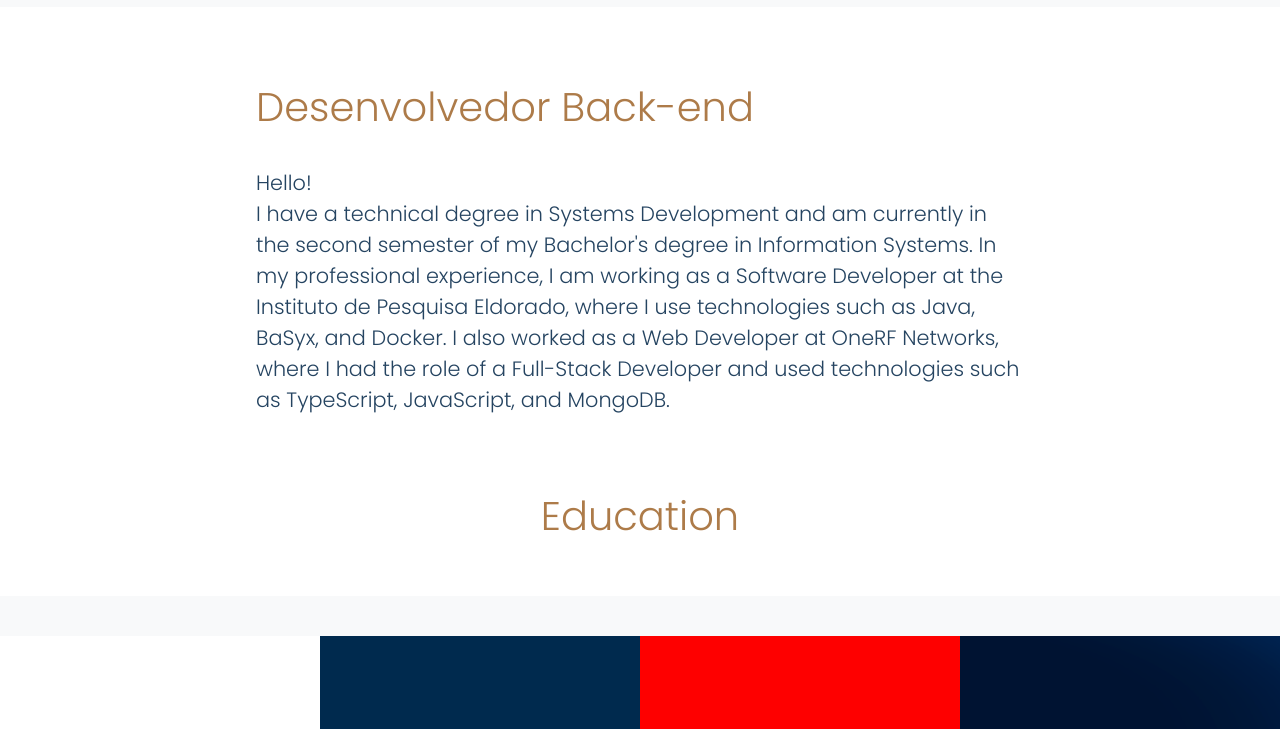
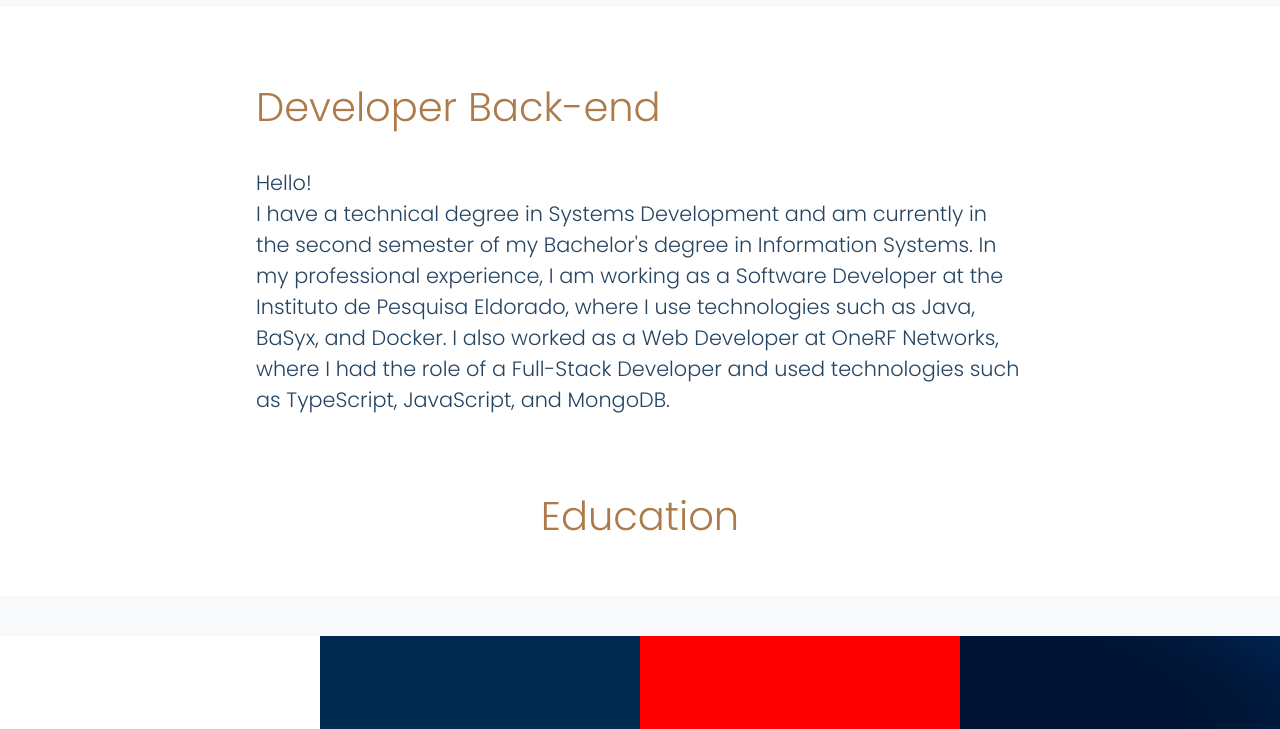
Before and after one commit to guilhermevini2013/portifolio, a plain HTML site: page index.html in a window 1280 px wide. Shown: the part 66-795 px from the top of the page. Drawn offline with nearby package versions, Linux system fonts and the light colour scheme.

Commit message:
fix text resume

```diff
--- a/index.html
+++ b/index.html
@@ -31,7 +31,7 @@
 <section>
     <div class="text-resume">
         <div>
-            <h1>Desenvolvedor Back-end</h1>
+            <h1>Developer Back-end</h1>
         </div>
         <div>
                 <span id="typing-effect">Hello!<br>
```
